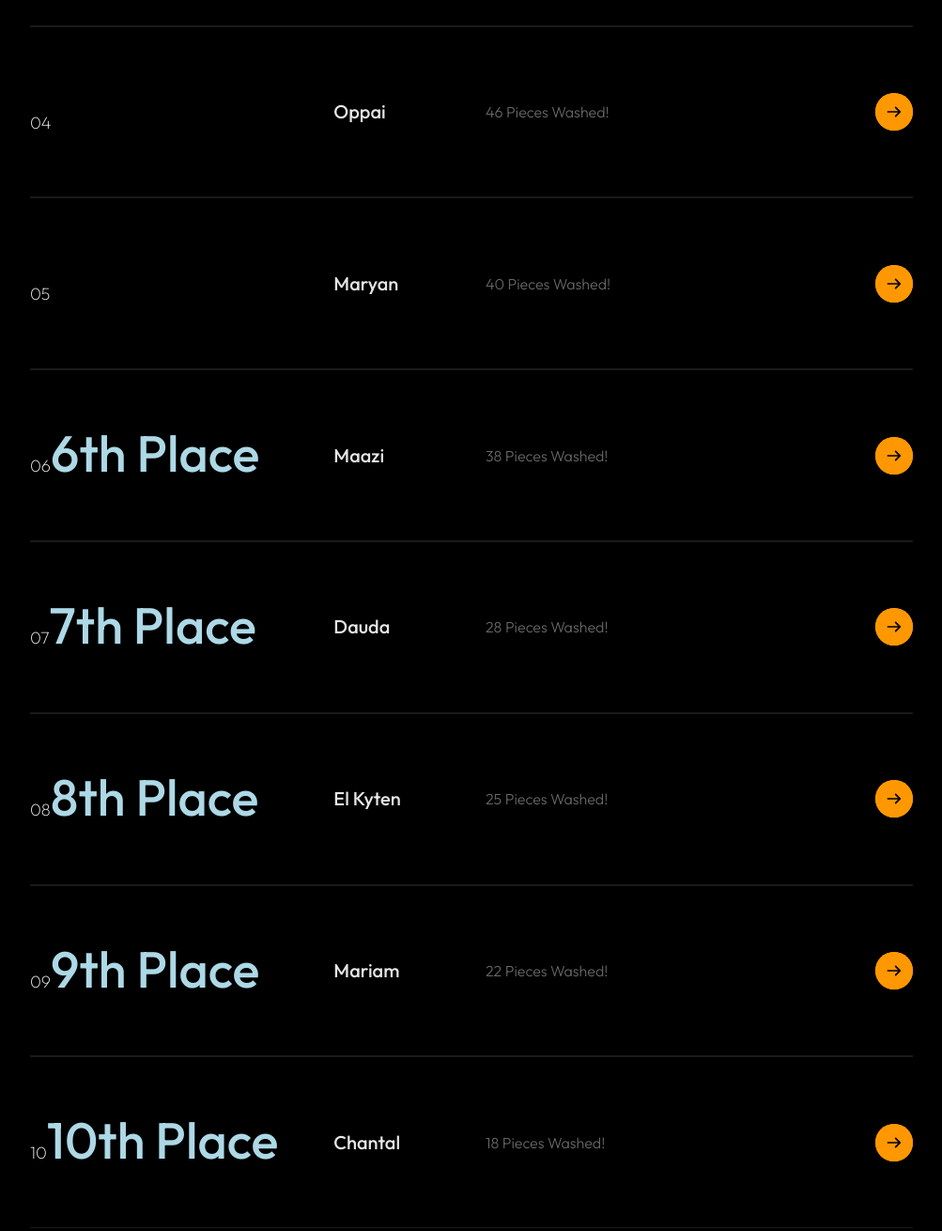
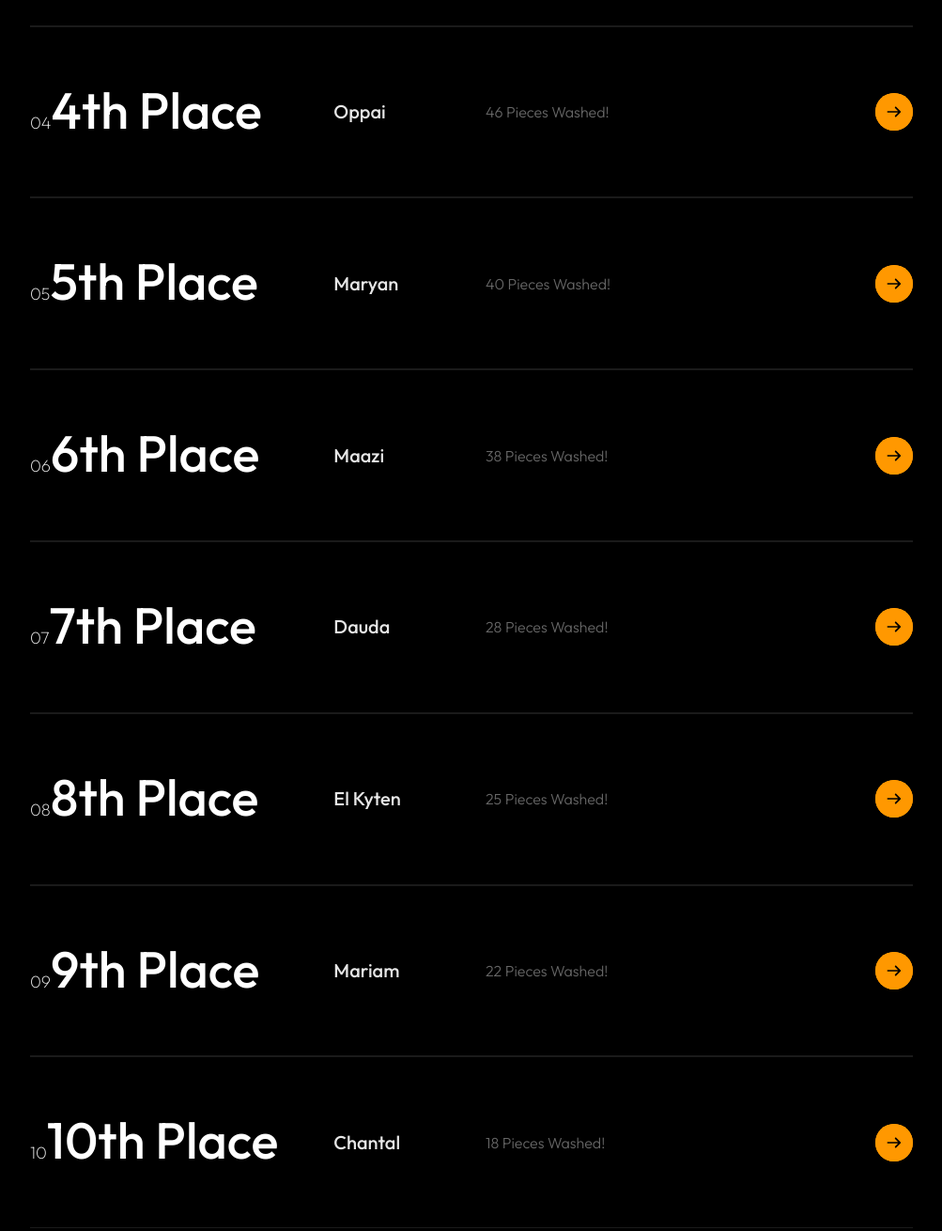
Before and after one commit to Starboylmao/SPOTLESSWEBSITE1, a plain HTML site: page service.html in a window 1280 px wide. Shown: the part 1176-2486 px from the top of the page at 94% size, without its empty margins (138-1141 px from the left). Drawn offline with Linux system fonts and the light colour scheme.

Commit message:
Update service.html

```diff
--- a/service.html
+++ b/service.html
@@ -280,7 +280,7 @@
 <a href="contact.html" class="mil-price-card mil-choose mil-accent-cursor mil-up">
                                 <div class="row align-items-center">
                                     <div class="col-lg-4">
-                                        <div class="mil-price-number mil-mb-30"><span class="mil-muted mil-thin">04</span><span class="mil-fourth">4th Place</span></div>
+                                        <div class="mil-price-number mil-mb-30"><span class="mil-muted mil-thin">04</span><span class="mil-rest">4th Place</span></div>
                                     </div>
                                     <div class="col-lg-2">
                                         <h5 class="mil-muted mil-mb-30">Oppai<br></h5>
@@ -298,7 +298,7 @@
                             <a href="contact.html" class="mil-price-card mil-choose mil-accent-cursor mil-up">
                                 <div class="row align-items-center">
                                     <div class="col-lg-4">
-                                        <div class="mil-price-number mil-mb-30"><span class="mil-muted mil-thin">05</span><span class="mil-fifth">5th Place</span></div>
+                                        <div class="mil-price-number mil-mb-30"><span class="mil-muted mil-thin">05</span><span class="mil-rest">5th Place</span></div>
                                     </div>
                                     <div class="col-lg-2">
                                         <h5 class="mil-muted mil-mb-30">Maryan<br></h5>
@@ -316,7 +316,7 @@
                             <a href="contact.html" class="mil-price-card mil-choose mil-accent-cursor mil-up">
                                 <div class="row align-items-center">
                                     <div class="col-lg-4">
-                                        <div class="mil-price-number mil-mb-30"><span class="mil-muted mil-thin">06</span><span class="mil-accent">6th Place</span></div>
+                                        <div class="mil-price-number mil-mb-30"><span class="mil-muted mil-thin">06</span><span class="mil-rest">6th Place</span></div>
                                     </div>
                                     <div class="col-lg-2">
                                         <h5 class="mil-muted mil-mb-30">Maazi<br></h5>
@@ -334,7 +334,7 @@
                             <a href="contact.html" class="mil-price-card mil-choose mil-accent-cursor mil-up">
                                 <div class="row align-items-center">
                                     <div class="col-lg-4">
-                                        <div class="mil-price-number mil-mb-30"><span class="mil-muted mil-thin">07</span><span class="mil-accent">7th Place</span></div>
+                                        <div class="mil-price-number mil-mb-30"><span class="mil-muted mil-thin">07</span><span class="mil-rest">7th Place</span></div>
                                     </div>
                                     <div class="col-lg-2">
                                         <h5 class="mil-muted mil-mb-30">Dauda<br></h5>
@@ -352,7 +352,7 @@
                             <a href="contact.html" class="mil-price-card mil-choose mil-accent-cursor mil-up">
                                 <div class="row align-items-center">
                                     <div class="col-lg-4">
-                                        <div class="mil-price-number mil-mb-30"><span class="mil-muted mil-thin">08</span><span class="mil-accent">8th Place</span></div>
+                                        <div class="mil-price-number mil-mb-30"><span class="mil-muted mil-thin">08</span><span class="mil-rest">8th Place</span></div>
                                     </div>
                                     <div class="col-lg-2">
                                         <h5 class="mil-muted mil-mb-30">El Kyten<br></h5>
@@ -370,7 +370,7 @@
                             <a href="contact.html" class="mil-price-card mil-choose mil-accent-cursor mil-up">
                                 <div class="row align-items-center">
                                     <div class="col-lg-4">
-                                        <div class="mil-price-number mil-mb-30"><span class="mil-muted mil-thin">09</span><span class="mil-accent">9th Place</span></div>
+                                        <div class="mil-price-number mil-mb-30"><span class="mil-muted mil-thin">09</span><span class="mil-rest">9th Place</span></div>
                                     </div>
                                     <div class="col-lg-2">
                                         <h5 class="mil-muted mil-mb-30">Mariam<br></h5>
@@ -388,7 +388,7 @@
                             <a href="contact.html" class="mil-price-card mil-choose mil-accent-cursor mil-up mil-mb-60">
                                 <div class="row align-items-center">
                                     <div class="col-lg-4">
-                                        <div class="mil-price-number mil-mb-30"><span class="mil-muted mil-thin">10</span><span class="mil-accent">10th Place</span></div>
+                                        <div class="mil-price-number mil-mb-30"><span class="mil-muted mil-thin">10</span><span class="mil-rest">10th Place</span></div>
                                     </div>
                                     <div class="col-lg-2">
                                         <h5 class="mil-muted mil-mb-30">Chantal<br></h5>
```
